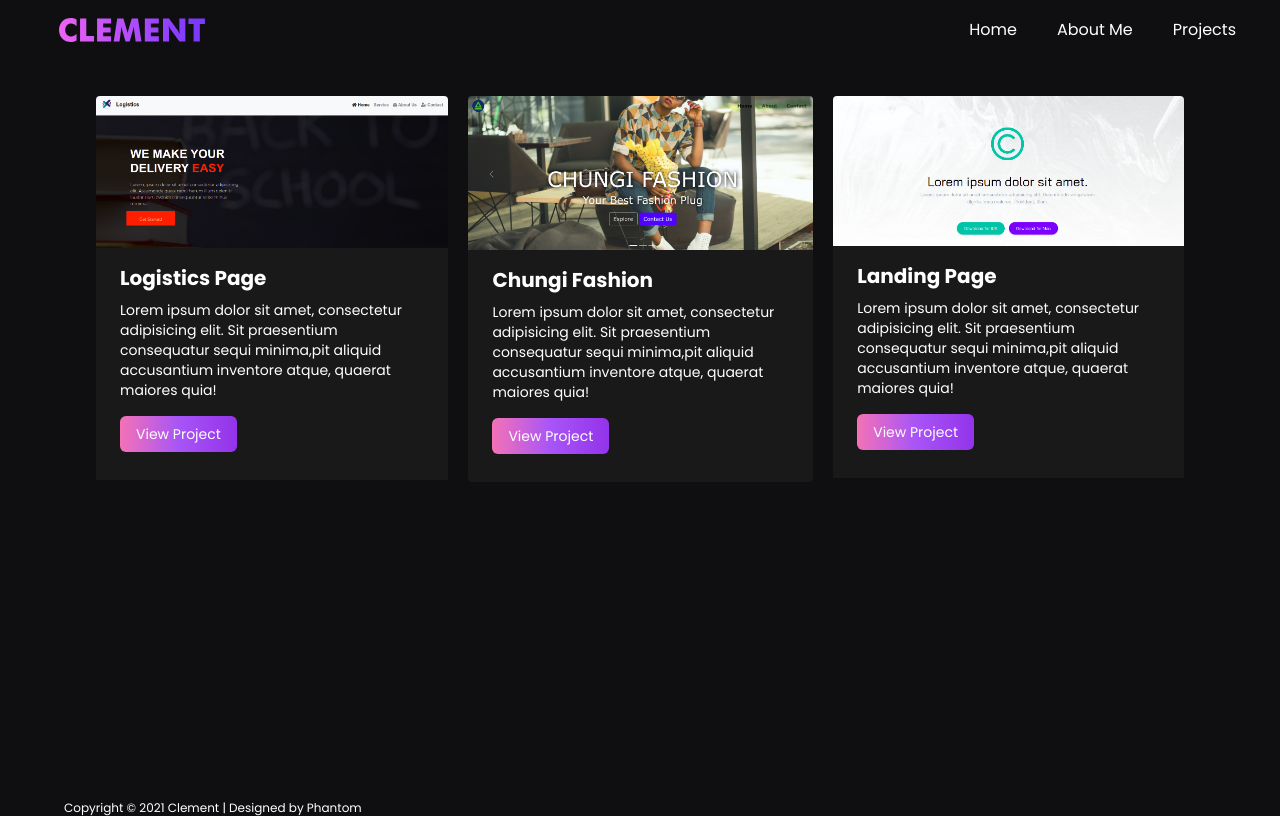
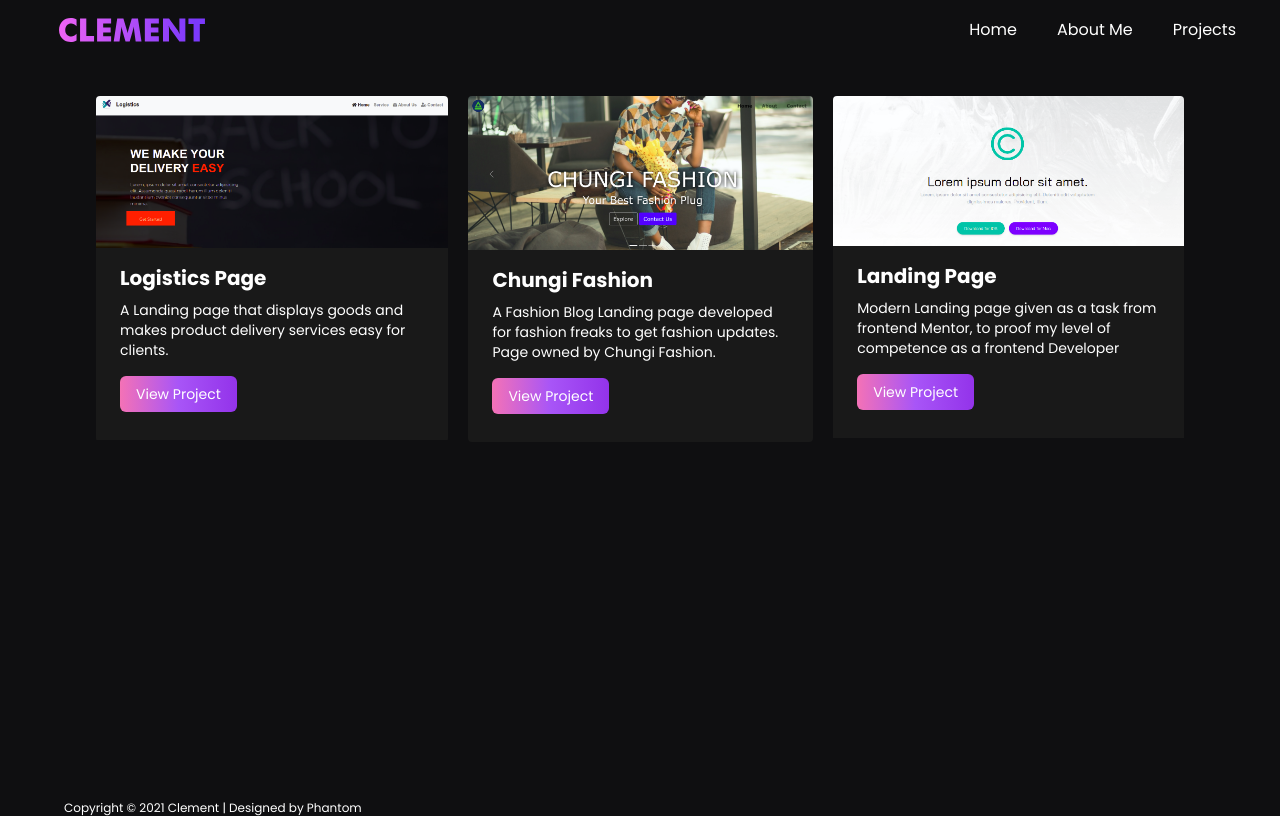
Before and after one commit to iamclement1/Clement-Portfolio, a React (Vite) app: page /projects in a window 1280 px wide. Built offline with nearby package versions, Linux system fonts and the light colour scheme.

Commit message:
added info to project cards

```diff
--- a/src/App.jsx
+++ b/src/App.jsx
@@ -7,12 +7,24 @@ import Portfolio from './Pages/Portfolio'
 import Resume from './Pages/Resume'
 import GetInTouch from './Pages/GetInTouch'
 import Projects from './Pages/Projects'
+import LoadingScreen from './Components/LoadingScreen/LoadingScreen'
 
 
 function App() {
 
+  const [ loading, setLoading ] = useState(false);
+
+  useEffect(() => {
+    setLoading(true);
+  }, []);
+
   return (
     <Router>
+      {!loading ? (
+        <React.Fragment>
+          <LoadingScreen />
+        </React.Fragment>
+      ) : (
     <div className='App font-Poppins'>
       <Navbar/>
       <Routes>
@@ -24,6 +36,7 @@ function App() {
         <Route path='/getintouch' element={<GetInTouch/>} />
       </Routes>
     </div>
+    )}
     </Router>
   )
 }
--- /dev/null
+++ b/src/Components/LoadingScreen/LoadingScreen.jsx
@@ -0,0 +1,77 @@
+import React from 'react';
+import styled from 'styled-components'
+
+const Screen = styled.div`
+position: relative;
+height: 100vh;
+width: 100%;
+opacity: 0;
+animation: fade 0.4s ease-in forwards;
+background: black;
+
+@keyframes fade {
+    0% {
+        opacity: 0.4
+    }
+    50% {
+        opacity: 0.8;
+    }
+    100% {
+        opacity: 1
+    }
+}`;
+
+const Balls = styled.div`
+display: flex;
+position: relative;
+top: 50%;
+left: 50%;
+transform: translate(-50%, -50%);
+
+.ball {
+    height: 20px;
+    width: 20px;
+    border-radius: 50%;
+    background: #1b5299;
+    margin: 0 6px 0 0;
+    animation: oscillate 0.7s ease-in forwards infinite;
+}
+
+.one {
+    animation-delay: 0.5s;
+}
+
+.two {
+    animation-delay: 1s;
+}
+
+.three {
+    animation-delay: 2s;
+}
+
+@keyframes oscillate {
+    0% {
+        transform: translateY(0);
+    }
+    50% {
+        transform: translateY(20px);
+    }
+    100% {
+        transform: translateY(0);
+    }
+}
+`;
+
+const LoadingScreen = () => {
+    return (
+        <Screen>
+            <Balls>
+                <div className='ball one'></div>
+                <div className="ball two"></div>
+                <div className="ball three"></div>
+            </Balls>
+        </Screen>
+    )
+}
+
+export default LoadingScreen;
--- a/src/Pages/Home.jsx
+++ b/src/Pages/Home.jsx
@@ -25,7 +25,7 @@ const Home = () => {
                             loop = {Infinity}
                             wrapper = 'b'
                             steps = {[
-                                'Front-End Developer',
+                                'Front-End Developer?',
                                 1000,
                                 ''
                             ]}
--- a/src/Pages/Projects.jsx
+++ b/src/Pages/Projects.jsx
@@ -19,8 +19,10 @@ const Projects = () => {
                         <div className='font-bold md:text-xl text-xs mb-2'>
                             Logistics Page
                         </div>
-                        <p className='text-sm group-hover:text-white'>Lorem ipsum dolor sit amet,
-                        consectetur adipisicing elit. Sit praesentium consequatur sequi minima,pit aliquid accusantium inventore atque, quaerat maiores quia!</p>
+                        <p className='text-sm group-hover:text-white'>
+                            A Landing page that displays goods and makes product delivery services
+                            easy for clients.
+                        </p>
 
                         <a href="https://crystals-logistics.netlify.app/">
                         <button className='bg-gradient-to-r from-pink-400 via-purple-500
@@ -39,9 +41,10 @@ const Projects = () => {
                         <div className='font-bold md:text-xl text-xs mb-2'>
                             Chungi Fashion
                         </div>
-                        <p className='text-sm group-hover:text-white'>Lorem ipsum dolor sit amet,
-                        consectetur adipisicing elit. Sit praesentium consequatur sequi minima,pit
-                        aliquid accusantium inventore atque, quaerat maiores quia!</p>
+                        <p className='text-sm group-hover:text-white'>
+                            A Fashion Blog Landing page developed for fashion freaks to get
+                            fashion updates. Page owned by Chungi Fashion.
+                        </p>
 
                         <a href="https://alist-fashion.netlify.app/" target = '_blank'>
                         <button className='bg-gradient-to-r from-pink-400 via-purple-500
@@ -61,9 +64,10 @@ const Projects = () => {
                         <div className='font-bold md:text-xl text-xs mb-2'>
                             Landing Page
                         </div>
-                        <p className='text-sm group-hover:text-white'>Lorem ipsum dolor sit amet,
-                        consectetur adipisicing elit. Sit praesentium consequatur sequi
-                        minima,pit aliquid accusantium inventore atque, quaerat maiores quia!</p>
+                        <p className='text-sm group-hover:text-white'>
+                            Modern Landing page given as a task from frontend Mentor, to
+                            proof my level of competence as a frontend Developer
+                        </p>
 
                         <a href="https://modern-lp.netlify.app/">
                         <button className='bg-gradient-to-r from-pink-400 via-purple-500
```
